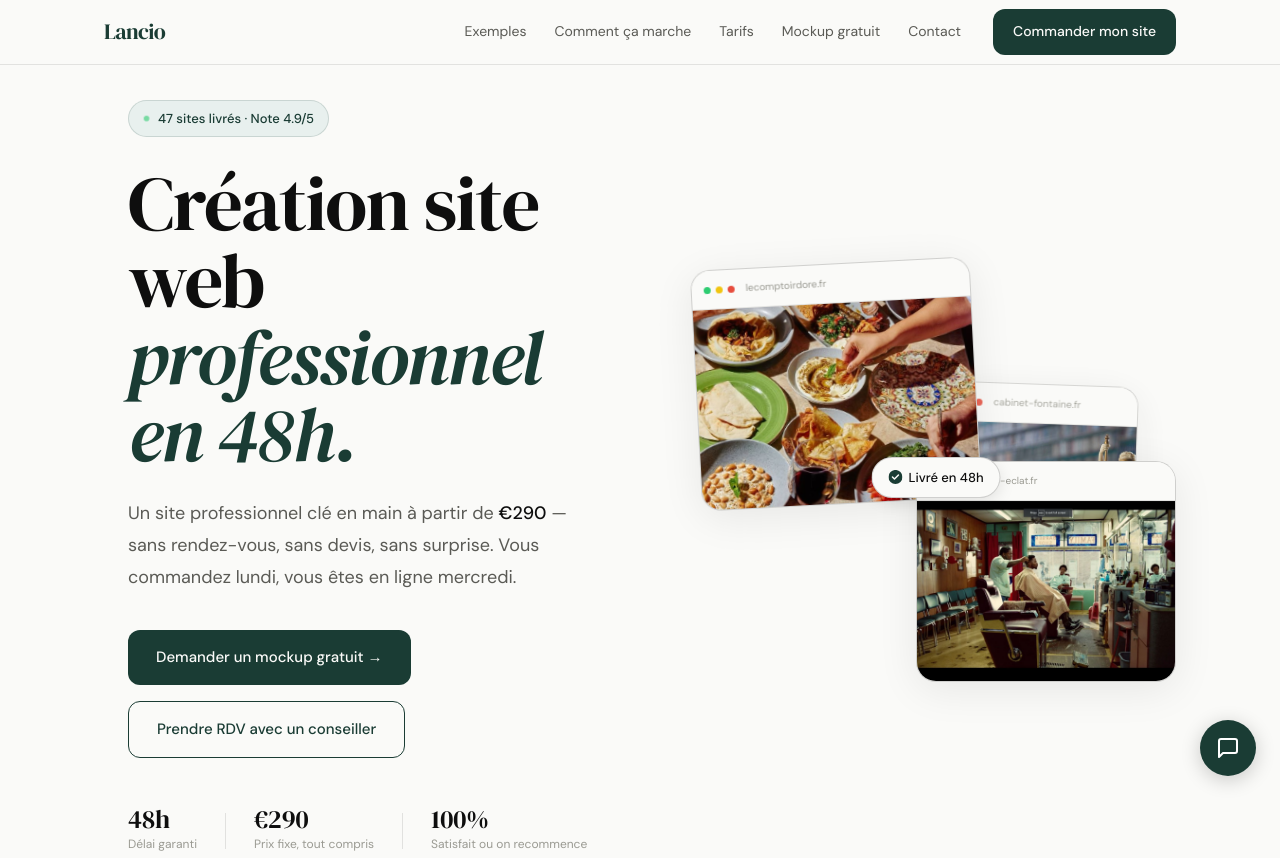
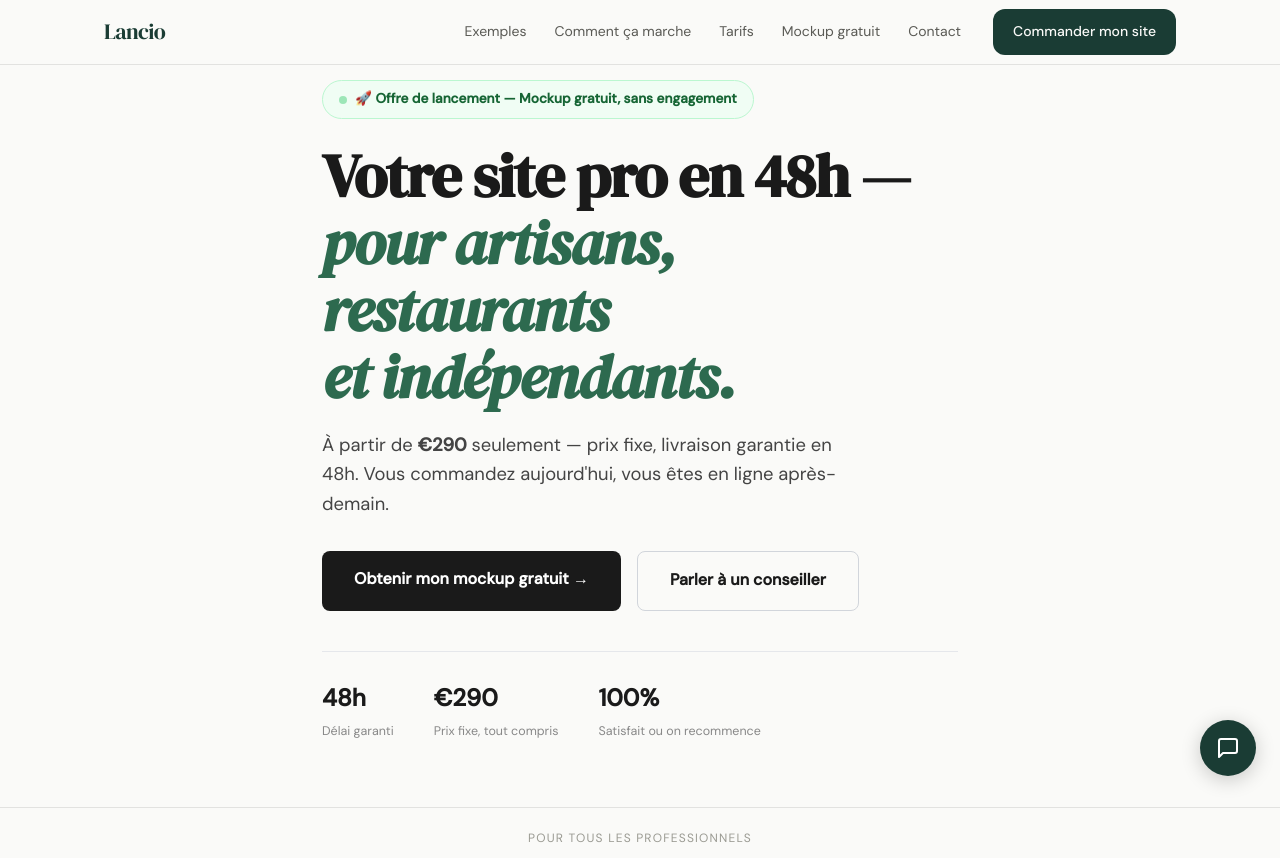
Before and after one commit to claudebestie/lancio, an Astro site: page / in a window 1280 px wide. Shown: the top 858 px of the page. Built offline with nearby package versions, Linux system fonts and the light colour scheme; Astro itself is replaced by a stand-in of ours.

Commit message:
Update Hero.astro

```diff
--- a/src/components/Hero.astro
+++ b/src/components/Hero.astro
@@ -1,309 +1,157 @@
 ---
 ---
 <section class="hero">
-  <div class="container hero-inner">
+  <div class="hero-inner">
     <div class="hero-badge">
       <span class="badge-dot"></span>
-      47 sites livrés · Note 4.9/5
+      🚀 Offre de lancement — Mockup gratuit, sans engagement
     </div>
     <h1 class="hero-h1">
-      Création site web<br/>
-      <em>professionnel en 48h.</em>
+      Votre site pro en 48h —<br>
+      <em>pour artisans, restaurants<br>et indépendants.</em>
     </h1>
     <p class="hero-sub">
-      Un site professionnel clé en main à partir de <strong>€290</strong> — sans rendez-vous, sans devis, sans surprise. Vous commandez lundi, vous êtes en ligne mercredi.
+      À partir de <strong>€290</strong> seulement — prix fixe, livraison garantie en 48h. Vous commandez aujourd'hui, vous êtes en ligne après-demain.
     </p>
     <div class="hero-actions">
-      <a href="#mockup" class="btn-primary">Demander un mockup gratuit →</a>
-      <a href="https://calendly.com/hello-beyitworld/30min" target="_blank" class="btn-secondary">Prendre RDV avec un conseiller</a>
+      <a href="#mockup" class="btn-primary">Obtenir mon mockup gratuit →</a>
+      <a href="https://calendly.com/hello-beyitworld/30min" target="_blank" class="btn-secondary">Parler à un conseiller</a>
     </div>
     <div class="hero-proof">
       <div class="proof-item">
         <span class="proof-num">48h</span>
         <span class="proof-label">Délai garanti</span>
       </div>
-      <div class="proof-divider"></div>
       <div class="proof-item">
         <span class="proof-num">€290</span>
         <span class="proof-label">Prix fixe, tout compris</span>
       </div>
-      <div class="proof-divider"></div>
       <div class="proof-item">
         <span class="proof-num">100%</span>
         <span class="proof-label">Satisfait ou on recommence</span>
       </div>
     </div>
   </div>
-  <div class="hero-visual">
-    <div class="hero-card hero-card-1">
-      <div class="hcard-top">
-        <div class="hcard-dot green"></div>
-        <div class="hcard-dot yellow"></div>
-        <div class="hcard-dot red"></div>
-        <span class="hcard-url">lecomptoirdore.fr</span>
-      </div>
-      <div class="hcard-photo">
-        <img src="/secteurs/restaurant1.jpg" alt="Site restaurant Le Comptoir Doré" loading="lazy" decoding="async" />
-      </div>
-    </div>
-    <div class="hero-card hero-card-2">
-      <div class="hcard-top">
-        <div class="hcard-dot green"></div>
-        <div class="hcard-dot yellow"></div>
-        <div class="hcard-dot red"></div>
-        <span class="hcard-url">studio-eclat.fr</span>
-      </div>
-      <div class="hcard-photo">
-        <img src="/secteurs/barbershop1.jpg" alt="Site salon de coiffure Studio Éclat" loading="lazy" decoding="async" />
-      </div>
-    </div>
-    <div class="hero-card hero-card-3">
-      <div class="hcard-top">
-        <div class="hcard-dot green"></div>
-        <div class="hcard-dot yellow"></div>
-        <div class="hcard-dot red"></div>
-        <span class="hcard-url">cabinet-fontaine.fr</span>
-      </div>
-      <div class="hcard-photo">
-        <img src="/secteurs/lawyer1.jpg" alt="Site avocat Cabinet Fontaine" loading="lazy" />
-      </div>
-    </div>
-    <div class="hero-delivery-tag">
-      <svg width="14" height="14" viewBox="0 0 14 14" fill="none"><circle cx="7" cy="7" r="7" fill="#1A3C34"/><path d="M4 7l2 2 4-4" stroke="#FAFAF8" stroke-width="1.5" stroke-linecap="round" stroke-linejoin="round"/></svg>
-      Livré en 48h
-    </div>
-  </div>
 </section>
 
 <style>
 .hero {
-    padding-top: 100px;
-    padding-bottom: var(--section-py);
-    display: grid;
-    grid-template-columns: 1fr 480px;
-    align-items: center;
-    gap: 64px;
-    max-width: var(--max-w);
+  padding: 5rem 2rem 4rem;
+  max-width: 700px;
   margin: 0 auto;
-    padding-left: 24px;
-    padding-right: 24px;
 }
+
 .hero-badge {
   display: inline-flex;
   align-items: center;
-    gap: 8px;
-    font-size: 13px;
-    color: var(--accent);
-    background: var(--accent-pale);
-    border: 1px solid rgba(26,60,52,0.15);
-    padding: 6px 14px;
-    border-radius: 100px;
-    margin-bottom: 28px;
-    font-weight: 500;
+  gap: 0.5rem;
+  background: #f0fdf4;
+  border: 1px solid #bbf7d0;
+  color: #166534;
+  font-size: 0.85rem;
+  font-weight: 600;
+  padding: 0.4rem 1rem;
+  border-radius: 999px;
+  margin-bottom: 1.5rem;
 }
+
 .badge-dot {
-    width: 7px;
-    height: 7px;
+  width: 8px;
+  height: 8px;
+  background: #22c55e;
   border-radius: 50%;
-    background: #2ECC71;
+  display: inline-block;
   animation: pulse 2s infinite;
 }
+
 @keyframes pulse {
-    0%, 100% { opacity: 1; transform: scale(1); }
-    50% { opacity: 0.6; transform: scale(0.8); }
+  0%, 100% { opacity: 1; }
+  50% { opacity: 0.4; }
 }
+
 .hero-h1 {
-    font-size: clamp(48px, 6vw, 80px);
-    color: var(--text-primary);
-    margin-bottom: 24px;
-    line-height: 1.0;
+  font-size: clamp(2.4rem, 5vw, 3.8rem);
+  font-weight: 800;
+  line-height: 1.1;
+  color: #1a1a1a;
+  margin-bottom: 1.25rem;
 }
+
 .hero-h1 em {
   font-style: italic;
-    color: var(--accent);
+  color: #2d6a4f;
 }
+
 .hero-sub {
-    font-size: 18px;
-    color: var(--text-secondary);
-    max-width: 480px;
-    line-height: 1.8;
-    margin-bottom: 36px;
+  font-size: 1.15rem;
+  color: #444;
+  line-height: 1.6;
+  margin-bottom: 2rem;
+  max-width: 520px;
 }
-  .hero-sub strong { color: var(--text-primary); font-weight: 500; }
+
 .hero-actions {
   display: flex;
-    align-items: center;
-    gap: 16px;
-    margin-bottom: 48px;
+  gap: 1rem;
   flex-wrap: wrap;
+  margin-bottom: 2.5rem;
 }
+
 .btn-primary {
-    font-size: 15px;
-    font-weight: 500;
-    background: var(--accent);
-    color: var(--white);
-    padding: 14px 28px;
-    border-radius: var(--radius-md);
-    transition: background 0.15s, transform 0.1s;
-    display: inline-flex;
-    align-items: center;
-    gap: 6px;
+  background: #1a1a1a;
+  color: #fff;
+  padding: 0.9rem 2rem;
+  border-radius: 8px;
+  font-weight: 700;
+  font-size: 1rem;
+  text-decoration: none;
+  transition: background 0.2s, transform 0.1s;
 }
-  .btn-primary:hover { background: var(--accent-light); transform: translateY(-2px); }
+.btn-primary:hover {
+  background: #2d6a4f;
+  transform: translateY(-1px);
+}
+
 .btn-secondary {
-    font-size: 15px;
-    font-weight: 500;
-    color: var(--accent);
-    background: var(--white);
-    border: 1.5px solid var(--accent);
-    padding: 14px 28px;
-    border-radius: var(--radius-md);
-    transition: background 0.15s, color 0.15s, transform 0.1s;
-    display: inline-flex;
-    align-items: center;
-    gap: 6px;
+  background: transparent;
+  color: #1a1a1a;
+  padding: 0.9rem 2rem;
+  border-radius: 8px;
+  font-weight: 600;
+  font-size: 1rem;
+  text-decoration: none;
+  border: 1.5px solid #d1d5db;
+  transition: border-color 0.2s;
 }
-  .btn-secondary:hover { background: var(--accent); color: var(--white); transform: translateY(-2px); }
+.btn-secondary:hover { border-color: #1a1a1a; }
+
 .hero-proof {
   display: flex;
-    align-items: center;
-    gap: 28px;
-    flex-wrap: wrap;
+  gap: 2.5rem;
+  border-top: 1px solid #e5e7eb;
+  padding-top: 1.5rem;
 }
+
 .proof-item {
   display: flex;
   flex-direction: column;
-    gap: 2px;
-  }
-  .proof-num {
-    font-family: var(--font-display);
-    font-size: 26px;
-    color: var(--text-primary);
-    line-height: 1;
-  }
-  .proof-label {
-    font-size: 12px;
-    color: var(--text-muted);
-  }
-  .proof-divider {
-    width: 1px;
-    height: 36px;
-    background: var(--border);
 }
 
-  /* Visual — real photos in browser frames */
-  .hero-visual {
-    position: relative;
-    height: 420px;
-  }
-  .hero-card {
-    position: absolute;
-    background: var(--white);
-    border: 1px solid var(--border-strong);
-    border-radius: var(--radius-lg);
-    overflow: hidden;
-    box-shadow: 0 8px 40px rgba(14,14,14,0.08);
-  }
-  .hero-card-1 {
-    width: 280px;
-    top: 0;
-    left: 0;
-    z-index: 2;
-    transform: rotate(-3deg);
-    animation: float1 4s ease-in-out infinite;
-  }
-  .hero-card-2 {
-    width: 260px;
-    bottom: 0;
-    right: 0;
-    z-index: 3;
-    animation: float2 4s ease-in-out infinite 0.8s;
-  }
-  .hero-card-3 {
-    width: 200px;
-    top: 50%;
-    right: 40px;
-    transform: translateY(-50%) rotate(2deg);
-    z-index: 1;
-    opacity: 0.85;
-    animation: float3 4s ease-in-out infinite 1.6s;
-  }
-  @keyframes float1 {
-    0%, 100% { transform: rotate(-3deg) translateY(0); }
-    50% { transform: rotate(-3deg) translateY(-8px); }
-  }
-  @keyframes float2 {
-    0%, 100% { transform: translateY(0); }
-    50% { transform: translateY(-6px); }
-  }
-  @keyframes float3 {
-    0%, 100% { transform: translateY(-50%) rotate(2deg); }
-    50% { transform: translateY(calc(-50% - 5px)) rotate(2deg); }
-  }
-  .hcard-top {
-    display: flex;
-    gap: 5px;
-    align-items: center;
-    padding: 10px 12px;
-    background: var(--white);
-    border-bottom: 1px solid var(--border);
-  }
-  .hcard-dot {
-    width: 7px;
-    height: 7px;
-    border-radius: 50%;
-  }
-  .hcard-dot.green { background: #2ECC71; }
-  .hcard-dot.yellow { background: #F1C40F; }
-  .hcard-dot.red { background: #E74C3C; }
-  .hcard-url {
-    font-size: 10px;
-    color: var(--text-muted);
-    margin-left: 6px;
-    font-family: var(--font-body);
-  }
-  .hcard-photo {
-    width: 100%;
-    overflow: hidden;
-  }
-  .hcard-photo img {
-    width: 100%;
-    height: 180px;
-    object-fit: cover;
-    display: block;
-  }
-  .hero-card-1 .hcard-photo img { height: 200px; }
-  .hero-card-3 .hcard-photo img { height: 140px; }
-  .hero-delivery-tag {
-    position: absolute;
-    top: 50%;
-    left: 50%;
-    transform: translate(-50%, -50%);
-    background: var(--white);
-    border: 1px solid var(--border-strong);
-    border-radius: 100px;
-    padding: 8px 16px;
-    font-size: 13px;
-    font-weight: 500;
-    display: flex;
-    align-items: center;
-    gap: 6px;
-    box-shadow: 0 4px 16px rgba(14,14,14,0.1);
-    white-space: nowrap;
-    z-index: 4;
-    animation: tagFloat 3s ease-in-out infinite 1.2s;
-  }
-  @keyframes tagFloat {
-    0%, 100% { transform: translate(-50%, -50%) translateY(0); }
-    50% { transform: translate(-50%, -50%) translateY(-5px); }
+.proof-num {
+  font-size: 1.5rem;
+  font-weight: 800;
+  color: #1a1a1a;
 }
 
-  @media (max-width: 900px) {
-    .hero {
-      grid-template-columns: 1fr;
-      padding-top: 80px;
+.proof-label {
+  font-size: 0.78rem;
+  color: #888;
+  margin-top: 0.1rem;
 }
-    .hero-visual { display: none; }
-    .hero-h1 { font-size: 48px; }
+
+@media (max-width: 640px) {
+  .hero { padding: 3rem 1.25rem 2rem; }
+  .hero-proof { gap: 1.5rem; }
+  .btn-primary, .btn-secondary { width: 100%; text-align: center; }
 }
 </style>
```
Lines whose indentation alone changed are shown as unchanged.
